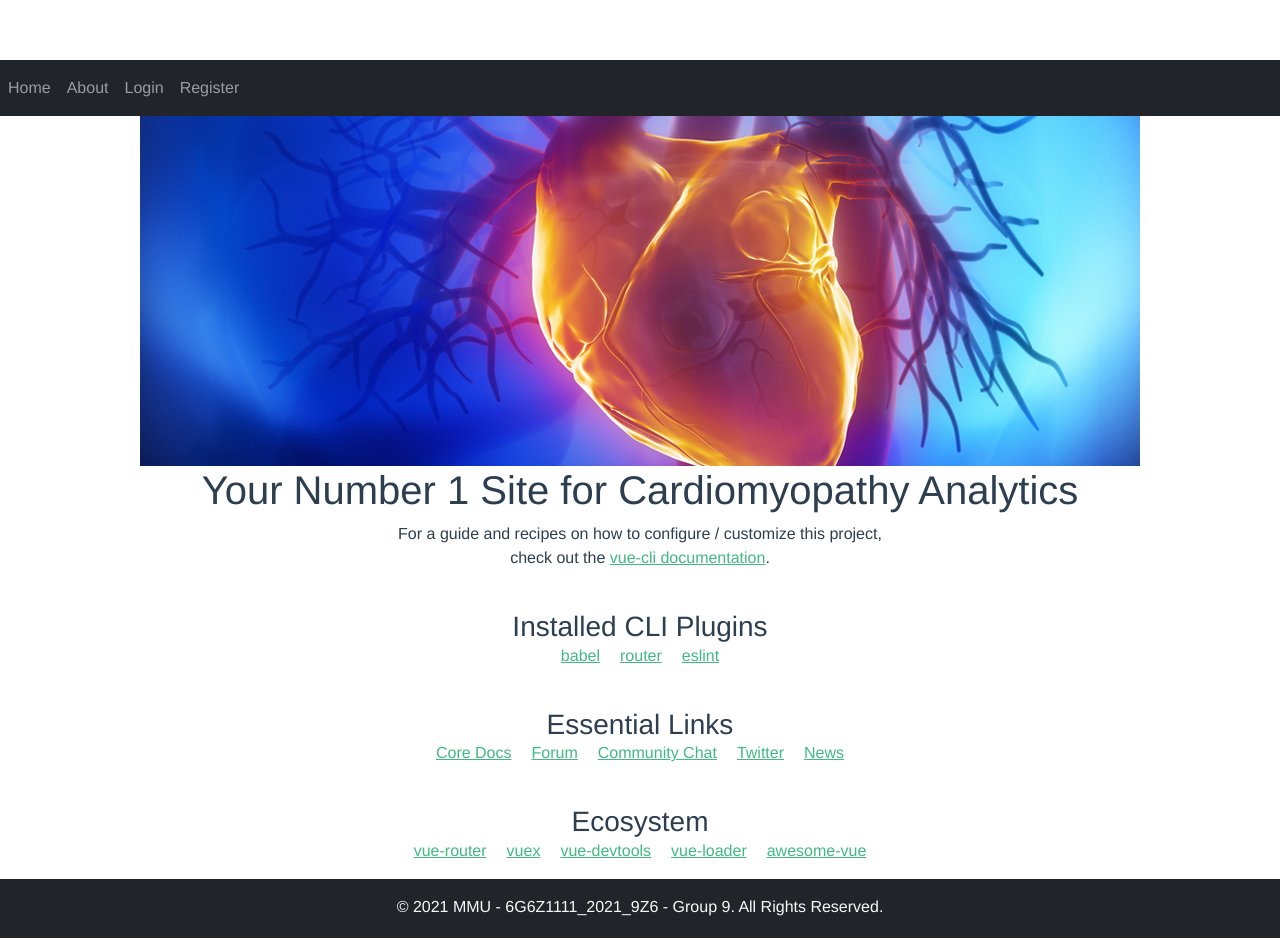
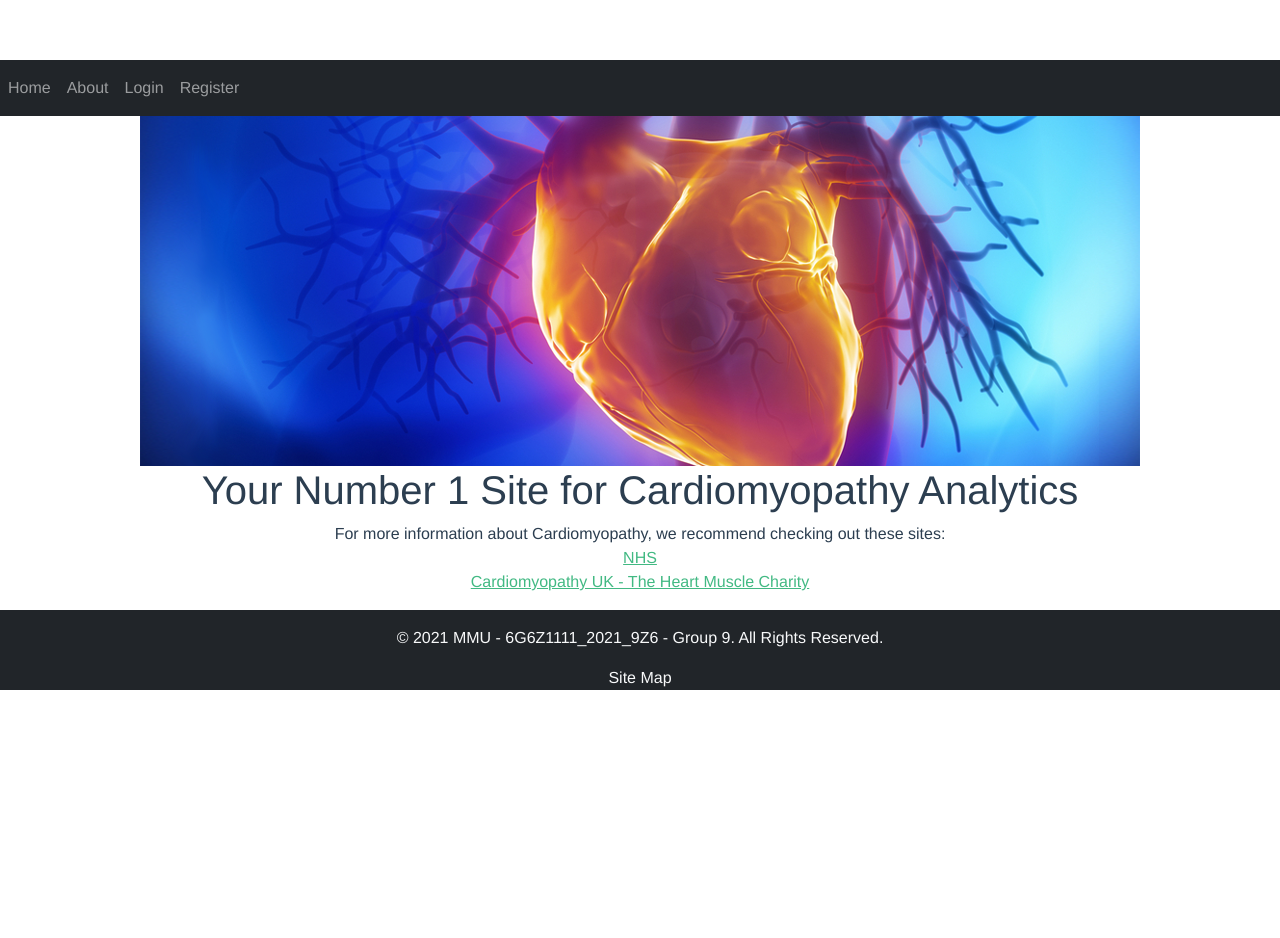
Before and after one commit to Gawain112/Advanced-web-project, a Vue app: page / in a window 1280 px wide. Shown: the top 938 px of the page. After the commit the page ends 800 px from the top, so only its background shows below. Built offline with nearby package versions, Linux system fonts and the light colour scheme.

Commit message:
Titles and styling

```diff
--- a/src/components/HelloWorld.vue
+++ b/src/components/HelloWorld.vue
@@ -2,95 +2,26 @@
   <div class="hello">
     <h1>{{ msg }}</h1>
     <p>
-      For a guide and recipes on how to configure / customize this project,<br />
-      check out the
-      <a href="https://cli.vuejs.org" target="_blank" rel="noopener"
-        >vue-cli documentation</a
-      >.
-    </p>
-    <h3>Installed CLI Plugins</h3>
+      For more information about Cardiomyopathy, we recommend checking out these sites:
       <ul>
         <li>
           <a
-          href="https://github.com/vuejs/vue-cli/tree/dev/packages/%40vue/cli-plugin-babel"
+            href="https://www.nhs.uk/conditions/cardiomyopathy/"
             target="_blank"
             rel="noopener"
-          >babel</a
+            >NHS</a
           >
         </li>
         <li>
           <a
-          href="https://github.com/vuejs/vue-cli/tree/dev/packages/%40vue/cli-plugin-router"
+            href="https://www.cardiomyopathy.org/"
             target="_blank"
             rel="noopener"
-          >router</a
-        >
-      </li>
-      <li>
-        <a
-          href="https://github.com/vuejs/vue-cli/tree/dev/packages/%40vue/cli-plugin-eslint"
-          target="_blank"
-          rel="noopener"
-          >eslint</a
+            >Cardiomyopathy UK - The Heart Muscle Charity</a
           >
         </li>
       </ul>
-    <h3>Essential Links</h3>
-    <ul>
-      <li>
-        <a href="https://vuejs.org" target="_blank" rel="noopener">Core Docs</a>
-      </li>
-      <li>
-        <a href="https://forum.vuejs.org" target="_blank" rel="noopener"
-          >Forum</a
-        >
-      </li>
-      <li>
-        <a href="https://chat.vuejs.org" target="_blank" rel="noopener"
-          >Community Chat</a
-        >
-      </li>
-      <li>
-        <a href="https://twitter.com/vuejs" target="_blank" rel="noopener"
-          >Twitter</a
-        >
-      </li>
-      <li>
-        <a href="https://news.vuejs.org" target="_blank" rel="noopener">News</a>
-      </li>
-    </ul>
-    <h3>Ecosystem</h3>
-    <ul>
-      <li>
-        <a href="https://router.vuejs.org" target="_blank" rel="noopener"
-          >vue-router</a
-        >
-      </li>
-      <li>
-        <a href="https://vuex.vuejs.org" target="_blank" rel="noopener">vuex</a>
-      </li>
-      <li>
-        <a
-          href="https://github.com/vuejs/vue-devtools#vue-devtools"
-          target="_blank"
-          rel="noopener"
-          >vue-devtools</a
-        >
-      </li>
-      <li>
-        <a href="https://vue-loader.vuejs.org" target="_blank" rel="noopener"
-          >vue-loader</a
-        >
-      </li>
-      <li>
-        <a
-          href="https://github.com/vuejs/awesome-vue"
-          target="_blank"
-          rel="noopener"
-          >awesome-vue</a
-        >
-      </li>
-    </ul>
+    </p>
   </div>
 </template>
 
@@ -113,7 +44,7 @@ ul {
   padding: 0;
 }
 li {
-  display: inline-block;
+  display: block;
   margin: 0 10px;
 }
 a {
--- a/src/router/index.js
+++ b/src/router/index.js
@@ -9,7 +9,8 @@ const routes = [
   {
     path: "/",
     name: "Home",
-    component: Home
+    component: Home,
+    meta: { title: 'Home | Cardiomyopathy' }
   },
   {
     path: "/about",
@@ -18,27 +19,32 @@ const routes = [
     // this generates a separate chunk (about.[hash].js) for this route
     // which is lazy-loaded when the route is visited.
     component: () =>
-      import(/* webpackChunkName: "about" */ "../views/About.vue")
+      import(/* webpackChunkName: "about" */ "../views/About.vue"),
+    meta: { title: 'About | Cardiomyopathy' }
   },
   {
     path: "/analysis",
     name: "Analysis",
-    component: Analysis
+    component: Analysis,
+    meta: { title: 'Analysis | Cardiomyopathy' }
   },
   {
     path: "/login",
     name: "Login",
-    component: Login
+    component: Login,
+    meta: { title: 'Login | Cardiomyopathy' }
   },
   {
     path: "/tests",
     name: "Tests",
-    component: firebaseTests
+    component: firebaseTests,
+    meta: { title: 'Tests | Cardiomyopathy' }
   },
   {
     path: "/sitemap",
     name: "Site Map",
-    component: Sitemap
+    component: Sitemap,
+    meta: { title: 'Site Map | Cardiomyopathy' }
   }
 ];
 
```
Also changed, not shown: public/mmu_logo.jpg (added). Lines whose indentation alone changed are shown as unchanged.
